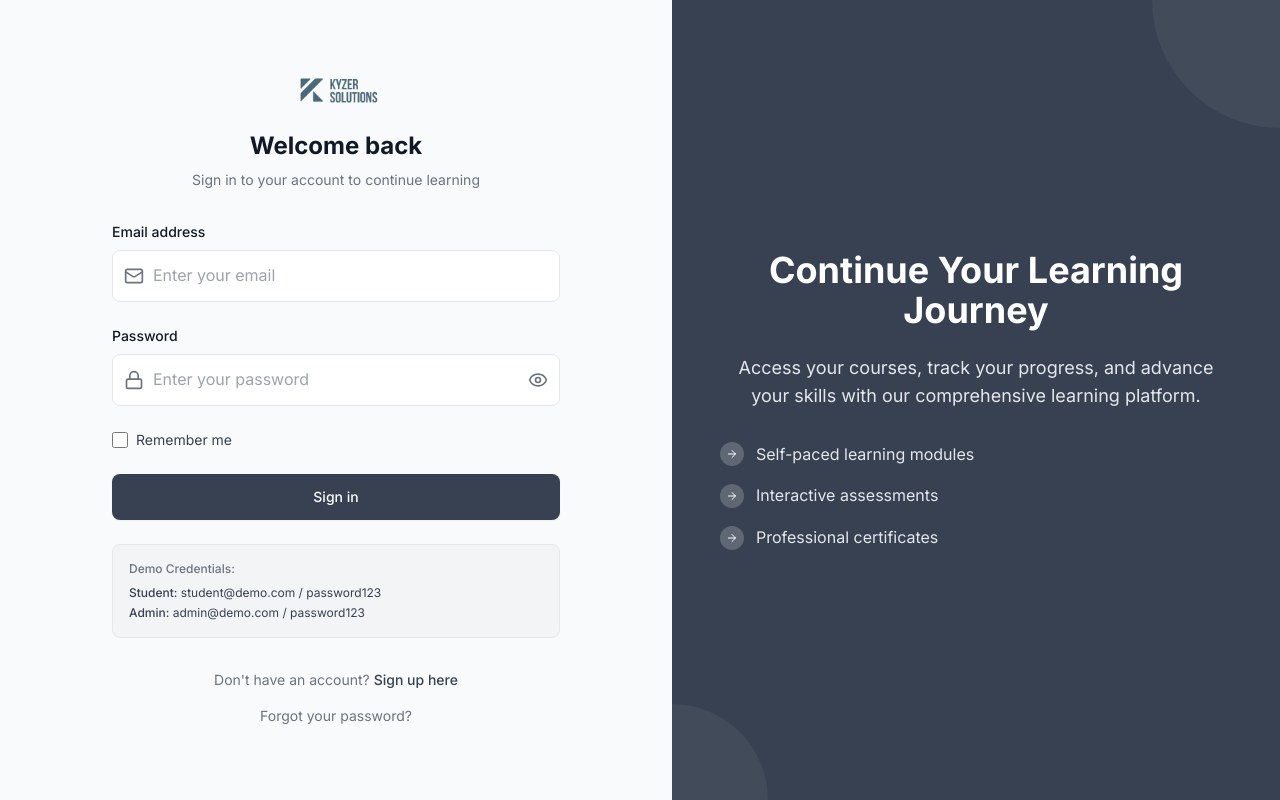
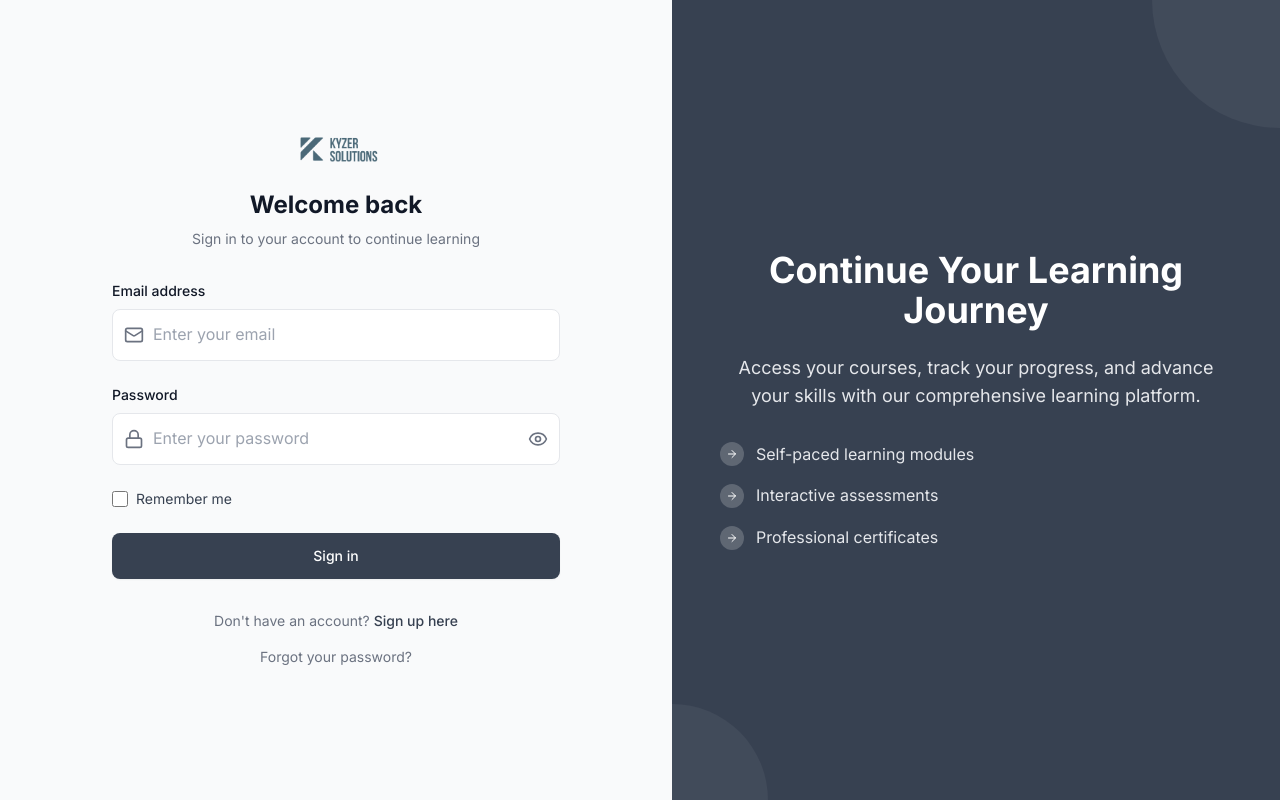
Before and after one commit to Rhytah/Kyzer, a React (Vite) app: page /auth/login in a window 1280 px wide. Built offline with nearby package versions, Linux system fonts and the light colour scheme; no server answers.

Commit message:
remove demo credentials

```diff
--- a/src/components/auth/LoginForm.jsx
+++ b/src/components/auth/LoginForm.jsx
@@ -210,22 +210,7 @@ export default function LoginForm({ onSuccess }) {
         )}
       </button>
 
-      {/* Demo Credentials */}
-      <div className="bg-background-medium rounded-lg p-4 border border-background-dark">
-        <p className="text-xs text-text-light mb-2 font-medium">
-          Demo Credentials:
-        </p>
-        <div className="space-y-1 text-xs text-text-medium">
-          <p>
-            <span className="font-medium">Student:</span> student@demo.com /
-            password123
-          </p>
-          <p>
-            <span className="font-medium">Admin:</span> admin@demo.com /
-            password123
-          </p>
-        </div>
-      </div>
+
     </form>
   );
 }
```
